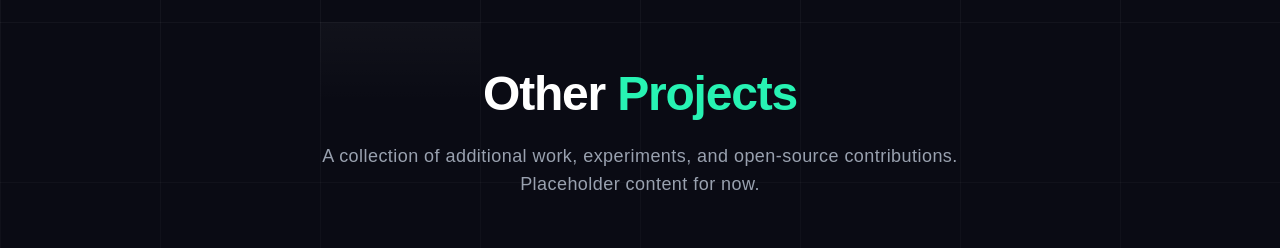
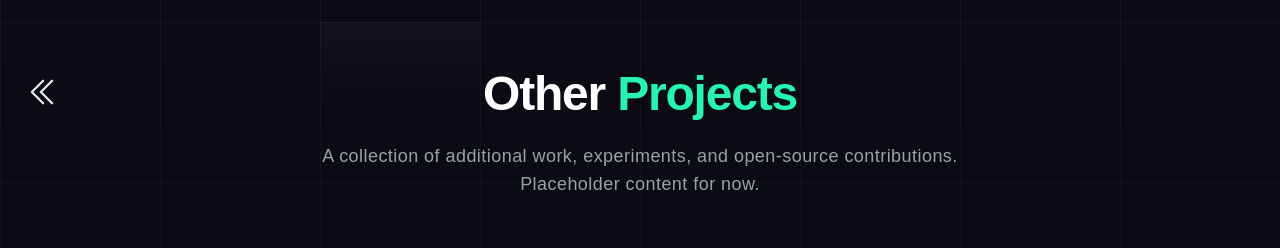
Before and after one commit to httpsdave/httpsdave, a Next.js app: page /projects in a window 1280 px wide. Shown: the part 138-386 px from the top of the page. Built offline with nearby package versions, Linux system fonts and the light colour scheme; a web font is replaced by a local one.

Commit message:
quality of life changes in #projects

```diff
--- a/src/app/projects/page.tsx
+++ b/src/app/projects/page.tsx
@@ -5,6 +5,7 @@ import { AnimatePresence, motion } from "framer-motion";
 import Link from "next/link";
 import { FaFacebook, FaInstagram, FaYoutube, FaLinkedin, FaGithub, FaLocationArrow } from "react-icons/fa";
 import { SiNextdotjs, SiTypescript, SiReact, SiTailwindcss, SiVuedotjs, SiLaravel, SiPhp, SiNodedotjs } from "react-icons/si";
+import { HiOutlineChevronDoubleLeft } from "react-icons/hi2";
 import { useSound } from "@/components/SoundContext";
 import { useTheme } from "@/components/ThemeContext";
 
@@ -92,6 +93,7 @@ export default function ProjectsPage() {
   return (
     <div className={`projects-page min-h-screen relative overflow-hidden flex flex-col ${isLightMode ? "bg-[#f4f7fb]" : "bg-[#0a0b14]"}`}>
       <div className={`absolute inset-0 z-0 ${isLightMode ? "bg-transparent" : "bg-[#0a0b14]"}`} />
+
       <div className={`absolute top-0 w-full h-[600px] z-0 pointer-events-none ${
         isLightMode
           ? "bg-[radial-gradient(ellipse_at_center,rgba(8,124,97,0.12),transparent_70%)] opacity-90"
@@ -114,7 +116,30 @@ export default function ProjectsPage() {
       </div>
 
       <div className="relative z-10 w-full max-w-[1300px] mx-auto px-4 md:px-6 pt-32 pb-40">
-        <div className="mt-20 mb-32 flex flex-col w-full text-center">
+        <div className="mt-20 mb-32 flex flex-col w-full text-center relative">
+          <Link
+            href="/professional#projects"
+            onClick={() => playSound("ui")}
+            onMouseEnter={() => playSound("hover")}
+            className="hidden md:flex absolute left-0 top-0 md:top-1 z-50 items-center justify-center text-gray-400 hover:!text-[#27f3b3] transition-colors duration-300 group"
+          >
+            <motion.div
+              animate={{ x: [0, -6, 0] }}
+              transition={{ repeat: Infinity, duration: 1.5, ease: "easeInOut" }}
+              className="group-hover:!text-[#27f3b3] transition-colors duration-300"
+            >
+              <HiOutlineChevronDoubleLeft size={36} />
+            </motion.div>
+
+            <div className="absolute top-12 left-1/2 -translate-x-1/2 z-50 opacity-0 group-hover:opacity-100 transition-all duration-300 transform translate-y-2 group-hover:translate-y-0 pointer-events-none">
+              <div className={`backdrop-blur-md border px-3 py-1.5 rounded-full text-xs font-mono flex items-center justify-center whitespace-nowrap ${
+                isLightMode ? "bg-white/90 border-slate-900/10 text-[color:var(--fg)] shadow-[0_12px_24px_rgba(15,23,42,0.1)]" : "bg-[#0a0b14]/90 border-white/10 text-white/90 shadow-[0_0_20px_rgba(0,255,255,0.2)]"
+              }`}>
+                go back?
+              </div>
+            </div>
+          </Link>
+
           <motion.div
             initial={{ opacity: 0, y: 20 }}
             animate={{ opacity: 1, y: 0 }}
```
